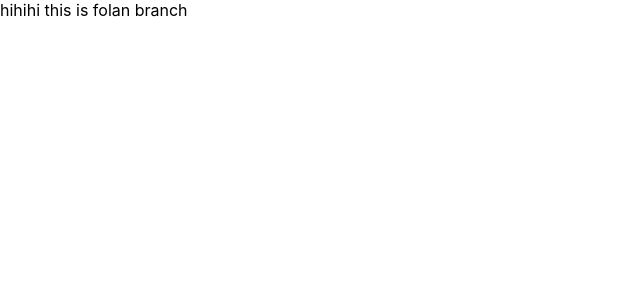
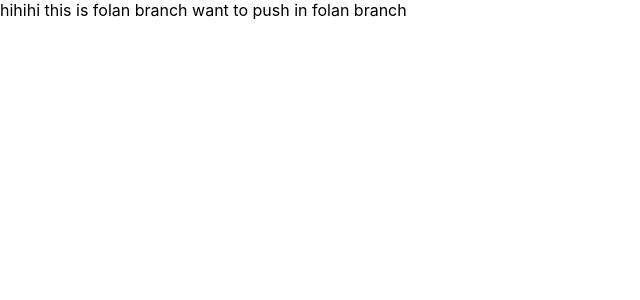
Before and after one commit to ArashMalekian/Sliders, a JavaScript app: page / in a window 1280 px wide. Shown: the top 300 px of the page, without its empty margins (0-640 px from the left). Built offline with nearby package versions, Linux system fonts and the light colour scheme; the HTML template or start-up script is replaced by a standard one.

Commit message:
want to push in folan branch

```diff
--- a/src/App.js
+++ b/src/App.js
@@ -5,6 +5,7 @@ function App() {
     <div className="App">
       hihihi
       this is folan branch
+      want to push in folan branch
     </div>
   );
 }
```
